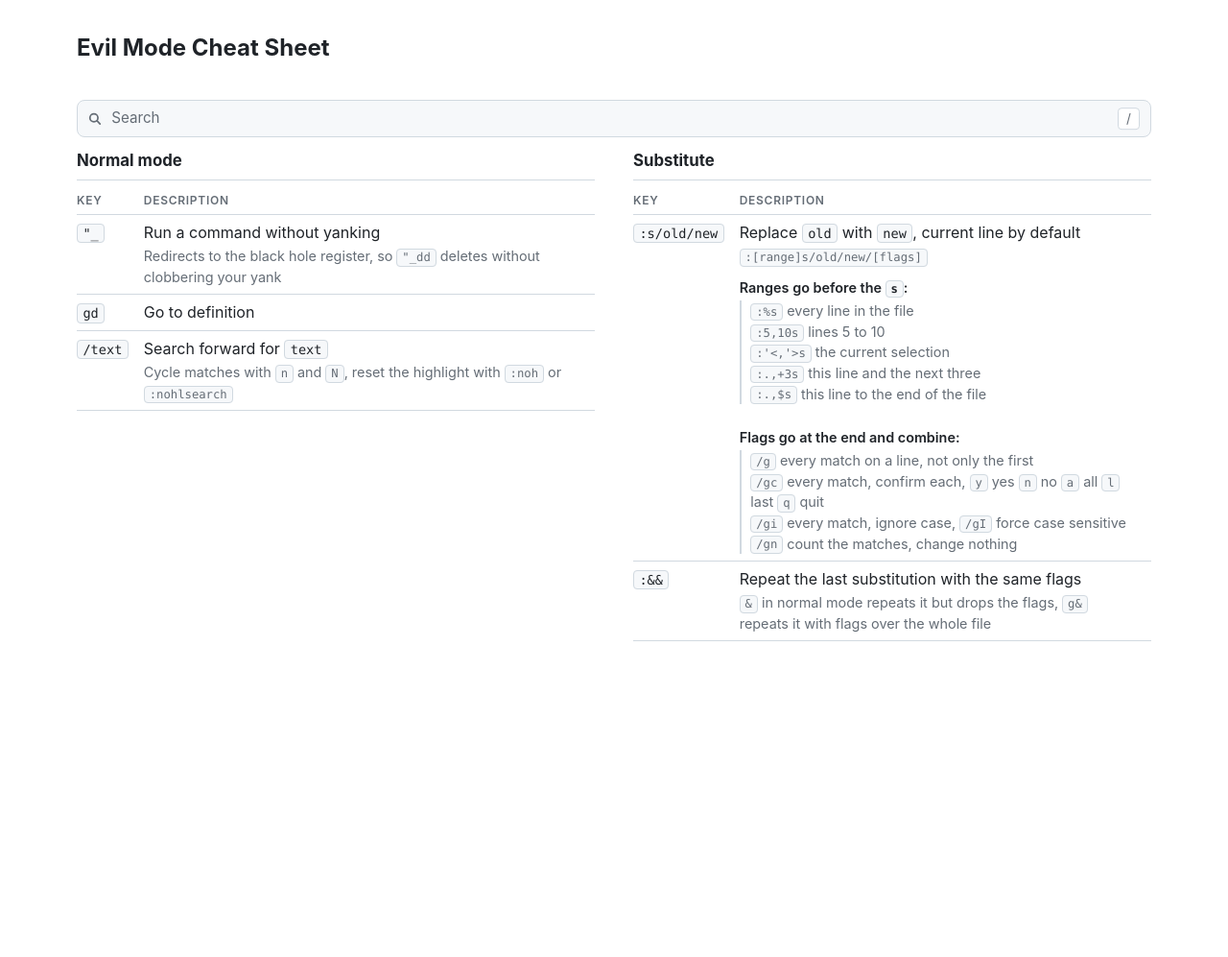
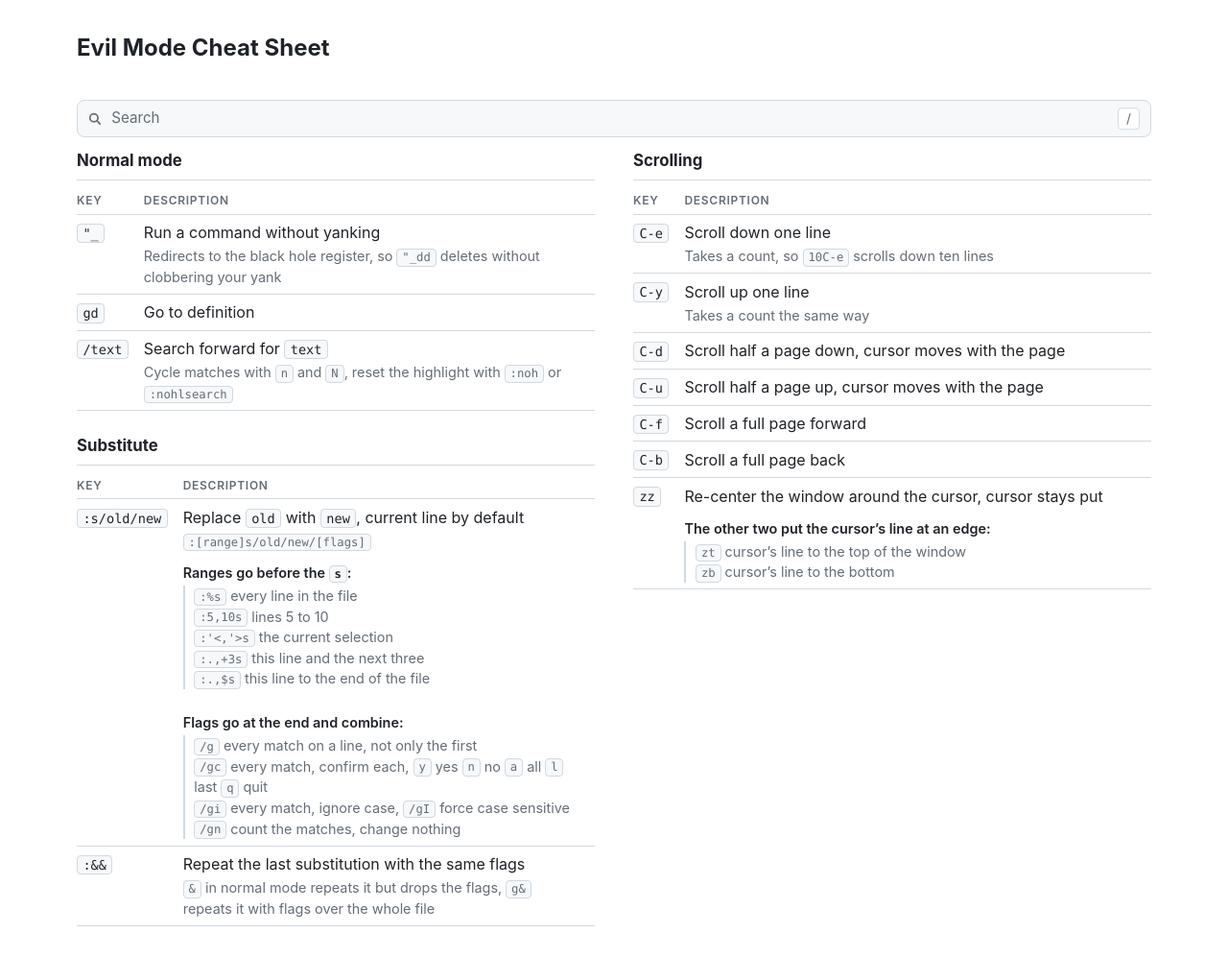
Before and after one commit to bearylabs/evil-mode-cheat-sheet, a Jekyll site: the page built from index.md, in a window 1280 px wide and 997 px high. Shown: the whole window at 96% size. Built offline with Jekyll 4.4.1, drawn with Linux system fonts in a browser that asks for light colours.

Commit message:
feat: add scrolling keybindings section
Covers line, half-page, and full-page scrolling plus the zz/zt/zb
window-positioning commands.

Co-Authored-By: Claude Opus 5 <noreply@anthropic.com>

```diff
--- a/index.md
+++ b/index.md
@@ -22,3 +22,18 @@ layout: default
 | `:&&` | Repeat the last substitution with the same flags<br>*`&` in normal mode repeats it but drops the flags, `g&` repeats it with flags over the whole file* |
 
 </div>
+
+<div class="section" markdown="1">
+## Scrolling
+
+| Key | Description |
+| --- | --- |
+| `C-e` | Scroll down one line<br>*Takes a count, so `10C-e` scrolls down ten lines* |
+| `C-y` | Scroll up one line<br>*Takes a count the same way* |
+| `C-d` | Scroll half a page down, cursor moves with the page |
+| `C-u` | Scroll half a page up, cursor moves with the page |
+| `C-f` | Scroll a full page forward |
+| `C-b` | Scroll a full page back |
+| `zz` | Re-center the window around the cursor, cursor stays put<em class="lead">The other two put the cursor's line at an edge:</em><em class="list">`zt` cursor's line to the top of the window<br>`zb` cursor's line to the bottom</em> |
+
+</div>
```
